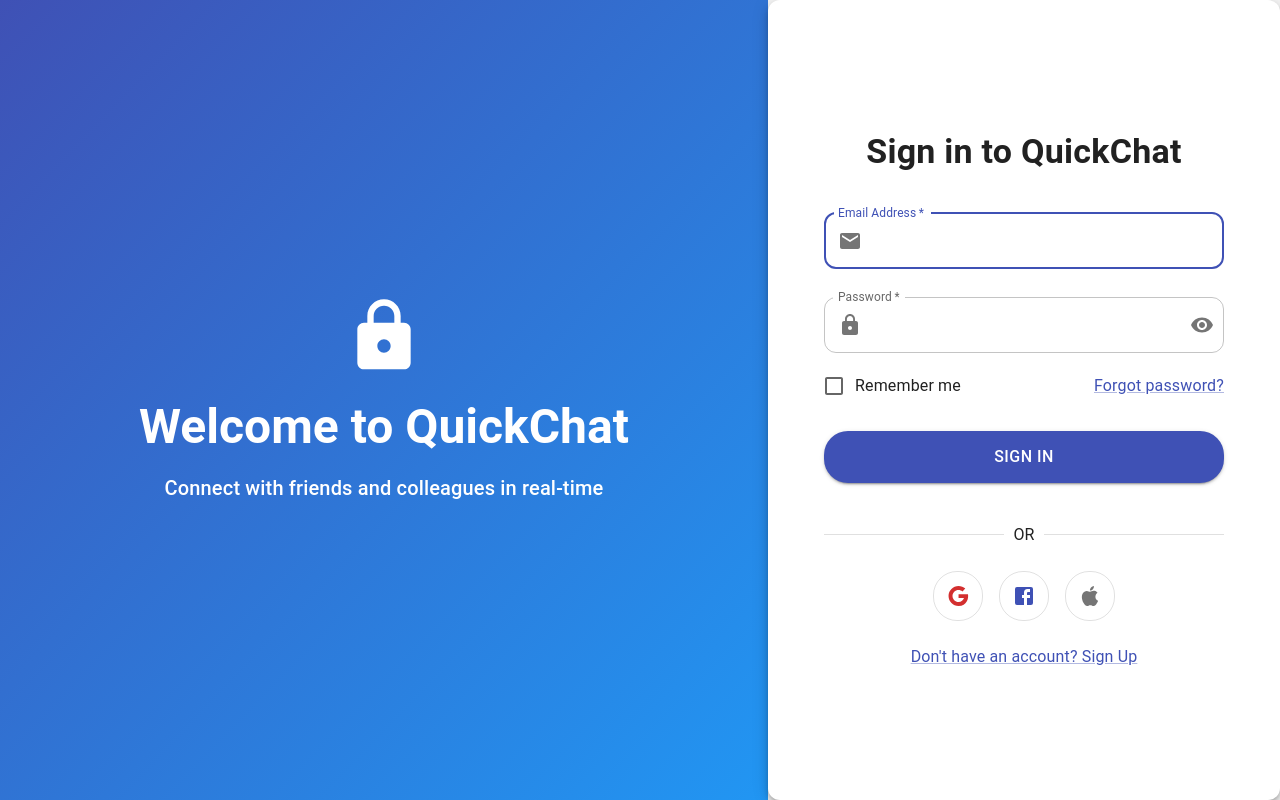
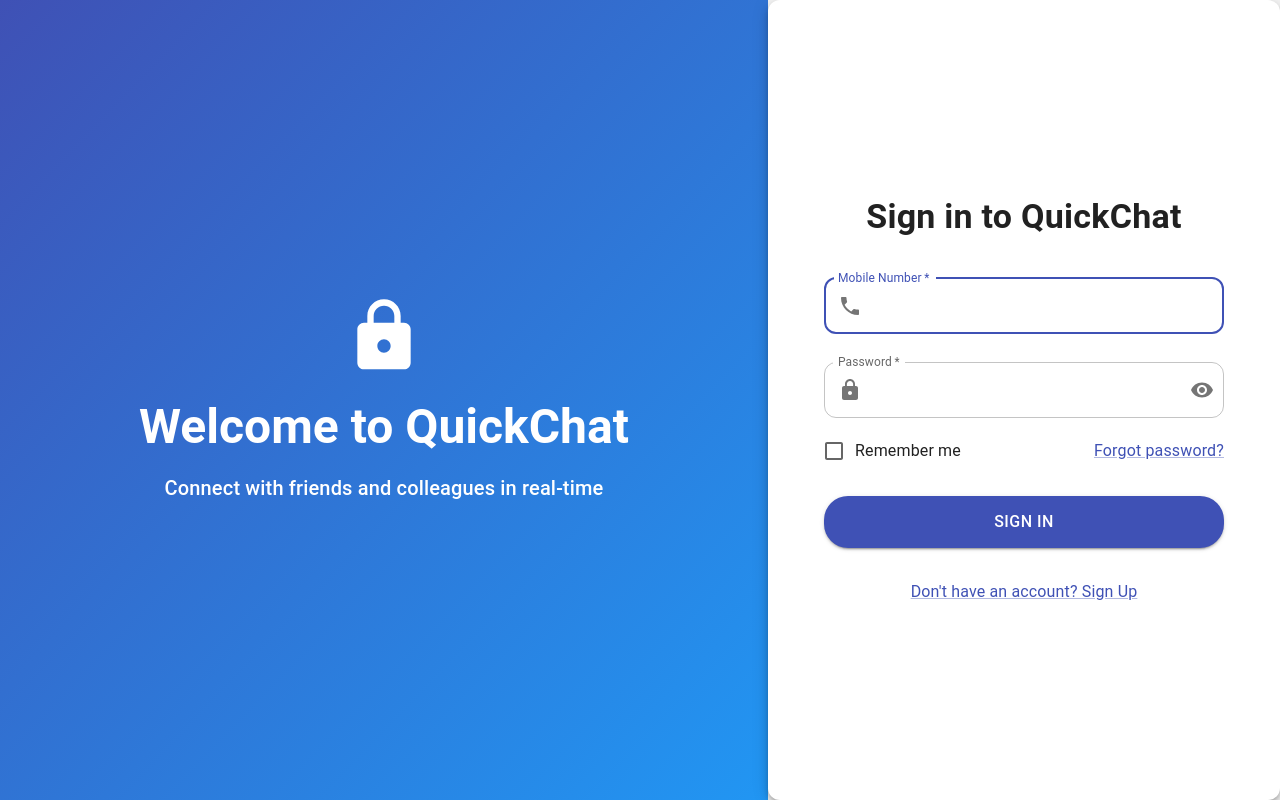
Before and after one commit to Atik000786/pulsetalk, a Next.js app: page /login in a window 1280 px wide. Built offline with nearby package versions, Linux system fonts and the light colour scheme.

Commit message:
icons and logo change

```diff
--- a/src/components/Login/LoginPage.tsx
+++ b/src/components/Login/LoginPage.tsx
@@ -21,18 +21,15 @@
 import {
   Visibility,
   VisibilityOff,
-  Google,
-  Facebook,
-  Apple,
   Lock,
-  Email
+  Phone
 } from '@mui/icons-material';
 import NextLink from 'next/link';
 import Head from 'next/head';
 import { useRouter } from 'next/navigation';
 
 type LoginForm = {
-  email: string;
+  mobile: string;
   password: string;
   remember: boolean;
   showPassword: boolean;
@@ -46,7 +43,7 @@
   const [mounted, setMounted] = useState(false);
   const [themeMode, setThemeMode] = useState<ThemeMode>('light');
   const [form, setForm] = useState<LoginForm>({
-    email: '',
+    mobile: '',
     password: '',
     remember: false,
     showPassword: false,
@@ -115,11 +112,11 @@
     setError(null);
 
     setTimeout(() => {
-      if (form.email && form.password) {
+      if (form.mobile && form.password) {
         console.log('Login successful', form);
         router.push('/home');
       } else {
-        setError('Please enter both email and password');
+        setError('Please enter both mobile number and password');
       }
       setIsLoading(false);
     }, 1500);
@@ -259,17 +256,17 @@
                   margin="normal"
                   required
                   fullWidth
-                  id="email"
-                  label="Email Address"
-                  name="email"
-                  autoComplete="email"
+                  id="mobile"
+                  label="Mobile Number"
+                  name="mobile"
+                  autoComplete="tel"
                   autoFocus
-                  value={form.email}
-                  onChange={handleChange('email')}
+                  value={form.mobile}
+                  onChange={handleChange('mobile')}
                   InputProps={{
                     startAdornment: (
                       <InputAdornment position="start">
-                        <Email fontSize={isMobile ? 'small' : 'medium'} />
+                        <Phone fontSize={isMobile ? 'small' : 'medium'} />
                       </InputAdornment>
                     ),
                   }}
@@ -356,50 +353,6 @@
                   {isLoading ? 'Signing in...' : 'Sign In'}
                 </Button>
 
-                <Divider sx={{ my: 3 }}>
-                  <Typography variant={isMobile ? 'body2' : 'body1'}>
-                    OR
-                  </Typography>
-                </Divider>
-
-                <Box sx={{
-                  display: 'flex',
-                  justifyContent: 'center',
-                  gap: 2,
-                  mb: 3
-                }}>
-                  <IconButton
-                    aria-label="Sign in with Google"
-                    sx={{
-                      border: `1px solid ${theme.palette.divider}`,
-                      borderRadius: 2,
-                      p: isMobile ? 1 : 1.5,
-                    }}
-                  >
-                    <Google fontSize={isMobile ? 'small' : 'medium'} color="error" />
-                  </IconButton>
-                  <IconButton
-                    aria-label="Sign in with Facebook"
-                    sx={{
-                      border: `1px solid ${theme.palette.divider}`,
-                      borderRadius: 2,
-                      p: isMobile ? 1 : 1.5,
-                    }}
-                  >
-                    <Facebook fontSize={isMobile ? 'small' : 'medium'} color="primary" />
-                  </IconButton>
-                  <IconButton
-                    aria-label="Sign in with Apple"
-                    sx={{
-                      border: `1px solid ${theme.palette.divider}`,
-                      borderRadius: 2,
-                      p: isMobile ? 1 : 1.5,
-                    }}
-                  >
-                    <Apple fontSize={isMobile ? 'small' : 'medium'} />
-                  </IconButton>
-                </Box>
-
                 <Box sx={{
                   mt: 2,
                   textAlign: 'center',
```
Also changed, not shown: src/components/Home/ChatAppHomepage.tsx (+27 -8 lines), src/components/SingUp/SingUp.tsx (+18 -43 lines), public/images/QuickChat.png (added), public/images/QuickChaticon.png (added).
